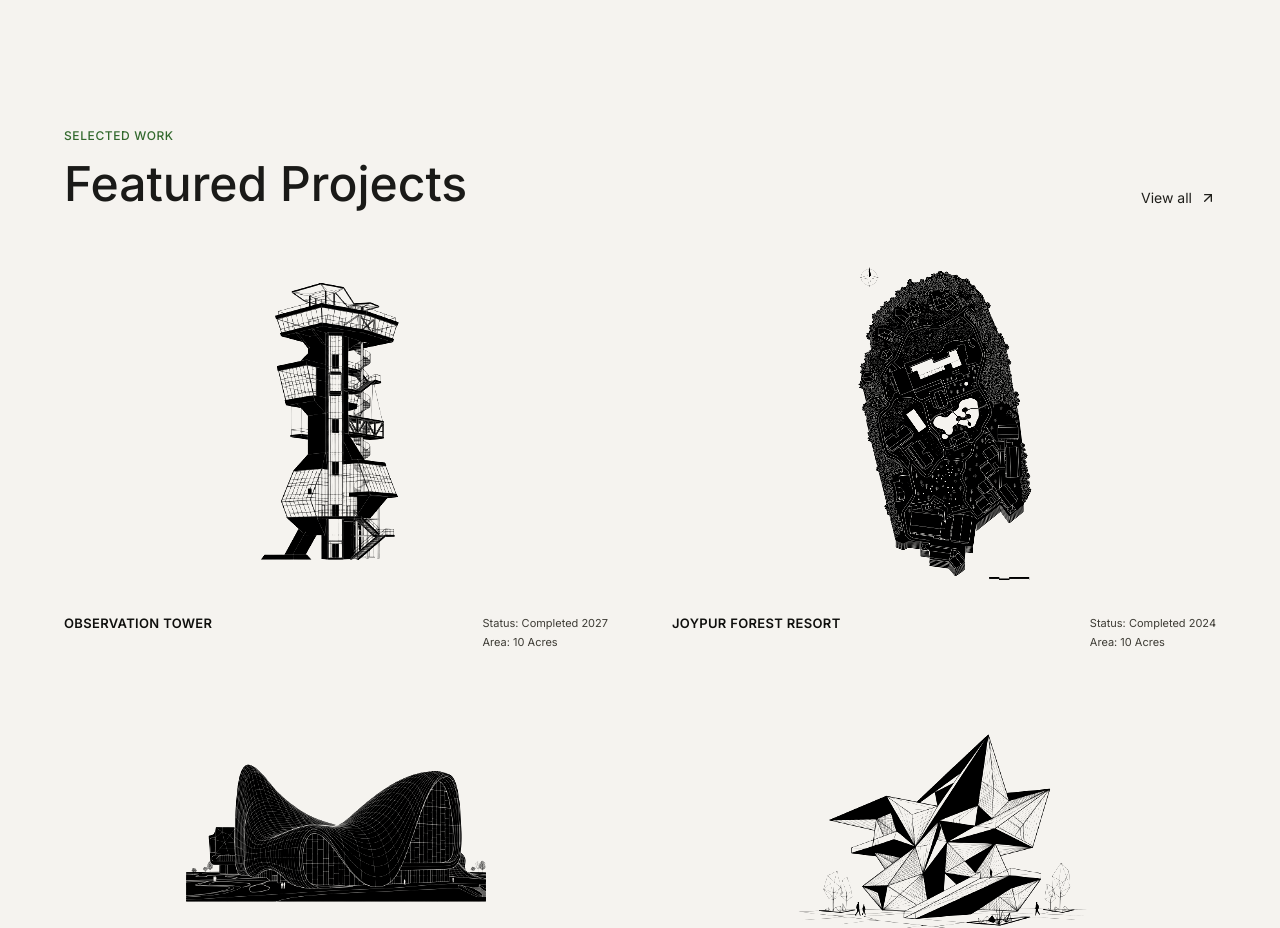
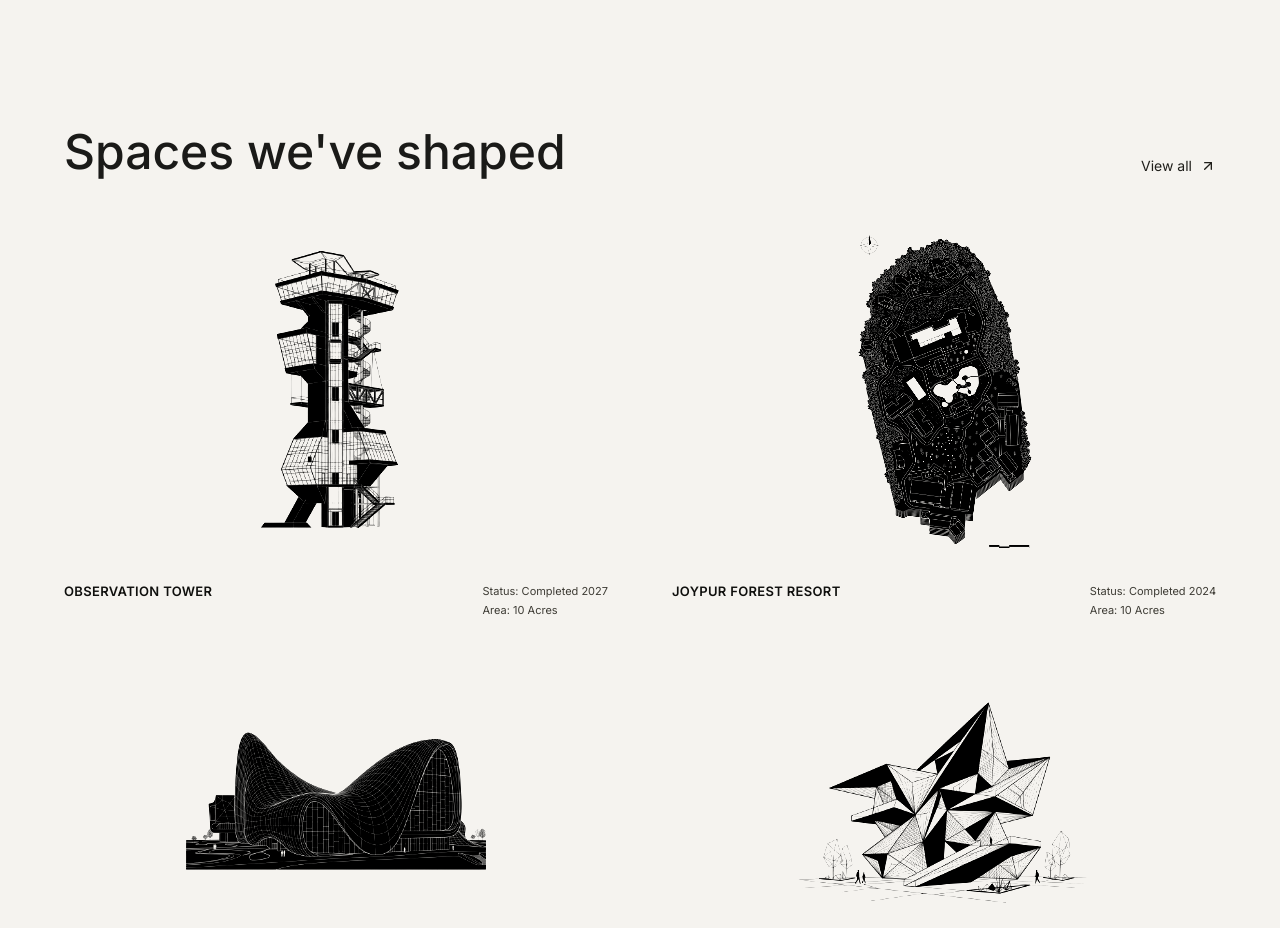
Before and after one commit to A-N-C-Alrize-Nex-Cell/INSCAPEDS, a React (Vite) app: page / in a window 1280 px wide. Shown: the part 1640-2568 px from the top of the page. Built offline with nearby package versions, Linux system fonts and the light colour scheme; no server answers; a web font is replaced by a local one.

Commit message:
Rename Featured Projects section heading
Removed the "Selected Work" eyebrow label and changed the heading from
"Featured Projects" to "Spaces we've shaped".

Co-Authored-By: Claude Sonnet 5 <noreply@anthropic.com>

```diff
--- a/src/pages/Home.jsx
+++ b/src/pages/Home.jsx
@@ -163,9 +163,8 @@ export default function Home() {
             className="flex items-end justify-between mb-0 md:mb-2"
           >
             <div>
-              <p className="section-label mb-4">Selected Work</p>
               <h2 className="font-sans font-medium text-3xl md:text-5xl text-ink-800">
-                Featured Projects
+                Spaces we've shaped
               </h2>
             </div>
             <Link
```
